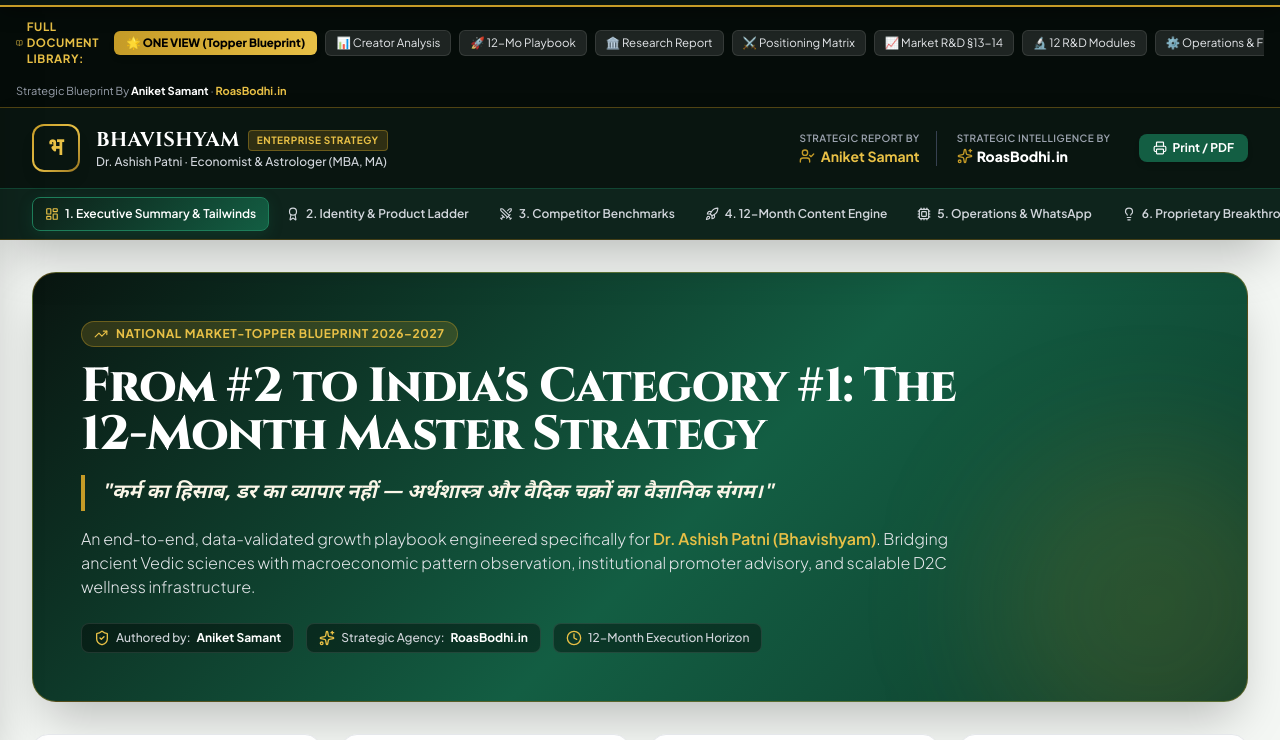
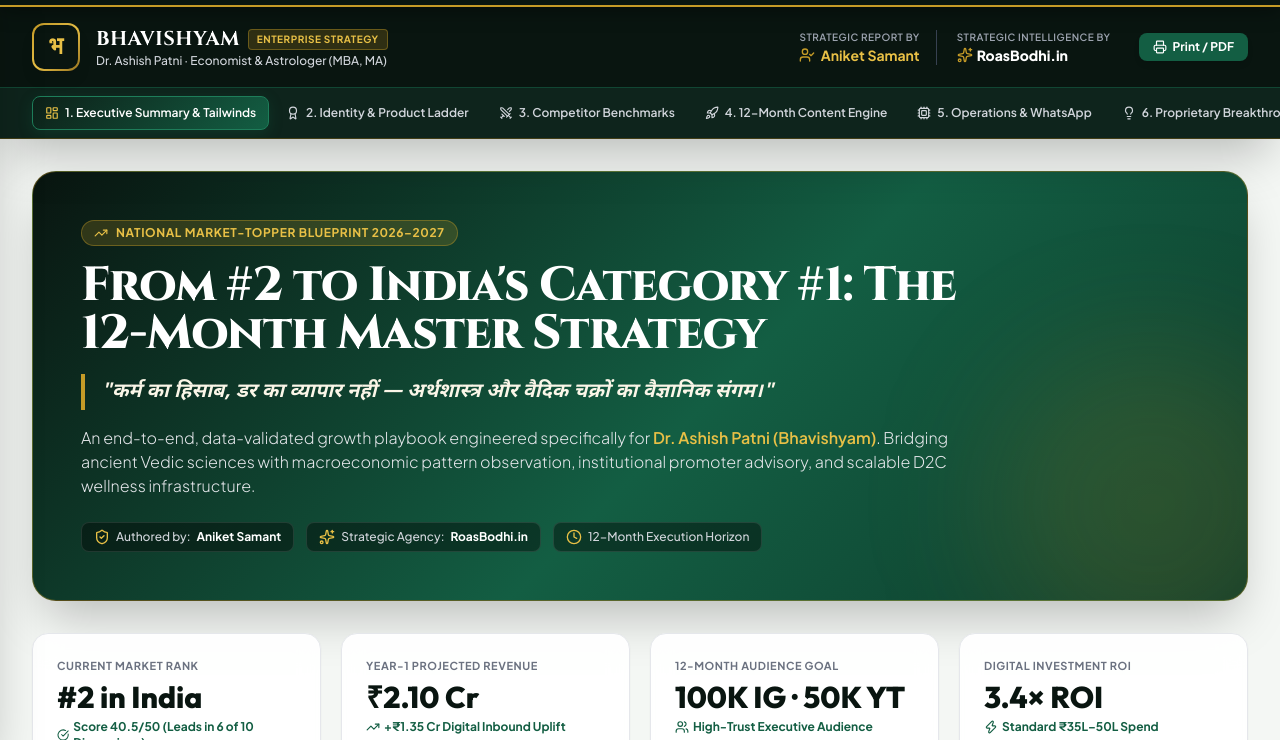
Before and after one commit to aniketpro101-hub/dr-ashish-patni-strategy, a website: page public/index.html in a window 1280 px wide. Shown: the part 48-788 px from the top of the page. Drawn offline with nearby package versions, Linux system fonts and the light colour scheme.

Commit message:
Unify top navigation menu across all pages and remove duplicate bar

```diff
--- a/public/index.html
+++ b/public/index.html
@@ -105,31 +105,6 @@
     <div class="p-4 border-t border-gray-800 text-[11px] text-gray-400 space-y-1">
       <div>Report By: <strong class="text-white">Aniket Samant</strong></div>
       <div>Prepared With <strong class="text-[#e8c046]">RoasBodhi.in</strong></div>
-    </div>
-  </div>
-
-  <!-- Top Language Selector & Standalone Document Vault Quick Bar -->
-  <div class="bg-[#050c09] text-white border-b border-[#c59b27]/40 py-2 px-4 text-xs">
-    <div class="max-w-7xl mx-auto flex flex-wrap items-center justify-between gap-3">
-      <div class="flex items-center gap-2 overflow-x-auto py-1 text-[11.5px]">
-        <span class="text-[#e8c046] font-bold uppercase tracking-wider flex items-center gap-1">
-          <i data-lucide="book-open" class="w-3.5 h-3.5"></i> Full Document Library:
-        </span>
-        <a href="/page-one-view.html" class="bg-gradient-to-r from-[#c59b27] to-[#e8c046] text-black font-extrabold px-3 py-1 rounded-md shadow-md hover:opacity-90 transition whitespace-nowrap">🌟 ONE VIEW (Topper Blueprint)</a>
-        <a href="/page-creator-analysis.html" class="bg-white/10 hover:bg-[#135e43] text-gray-200 hover:text-white px-2.5 py-1 rounded-md border border-white/10 transition whitespace-nowrap">📊 Creator Analysis</a>
-        <a href="/page-market-playbook.html" class="bg-white/10 hover:bg-[#135e43] text-gray-200 hover:text-white px-2.5 py-1 rounded-md border border-white/10 transition whitespace-nowrap">🚀 12-Mo Playbook</a>
-        <a href="/page-research-report.html" class="bg-white/10 hover:bg-[#135e43] text-gray-200 hover:text-white px-2.5 py-1 rounded-md border border-white/10 transition whitespace-nowrap">🏛️ Research Report</a>
-        <a href="/page-competitive-positioning.html" class="bg-white/10 hover:bg-[#135e43] text-gray-200 hover:text-white px-2.5 py-1 rounded-md border border-white/10 transition whitespace-nowrap">⚔️ Positioning Matrix</a>
-        <a href="/page-rd-supplement.html" class="bg-white/10 hover:bg-[#135e43] text-gray-200 hover:text-white px-2.5 py-1 rounded-md border border-white/10 transition whitespace-nowrap">📈 Market R&D §13-14</a>
-        <a href="/page-additional-rd.html" class="bg-white/10 hover:bg-[#135e43] text-gray-200 hover:text-white px-2.5 py-1 rounded-md border border-white/10 transition whitespace-nowrap">🔬 12 R&D Modules</a>
-        <a href="/page-operational-intelligence.html" class="bg-white/10 hover:bg-[#135e43] text-gray-200 hover:text-white px-2.5 py-1 rounded-md border border-white/10 transition whitespace-nowrap">⚙️ Operations & Finance</a>
-        <a href="/page-email-seo-team-crisis.html" class="bg-white/10 hover:bg-[#135e43] text-gray-200 hover:text-white px-2.5 py-1 rounded-md border border-white/10 transition whitespace-nowrap">🛡️ Email, SEO & Crisis</a>
-        <a href="/page-strategic-breakthroughs.html" class="bg-white/10 hover:bg-[#135e43] text-gray-200 hover:text-white px-2.5 py-1 rounded-md border border-white/10 transition whitespace-nowrap">💡 8 Breakthroughs</a>
-      </div>
-
-      <div class="hidden sm:flex items-center gap-2 text-[11px] text-gray-400">
-        <span>Strategic Blueprint By <strong class="text-white">Aniket Samant</strong> · <strong class="text-[#e8c046]">RoasBodhi.in</strong></span>
-      </div>
     </div>
   </div>
 
--- a/public/js/nav.js
+++ b/public/js/nav.js
@@ -169,11 +169,14 @@ document.addEventListener('DOMContentLoaded', () => {
 
   document.body.insertBefore(navContainer, document.body.firstChild);
 
-  // Set active link
-  const currentPath = window.location.pathname;
+  // Set active link cleanly matching both .html and clean URLs
+  const currentPath = (window.location.pathname || "/").replace(/\/$/, "") || "/";
   const links = document.querySelectorAll('.bhavishyam-nav-btn');
   links.forEach(l => {
-    if (l.getAttribute('href') === currentPath) {
+    const href = (l.getAttribute('href') || "/").replace(/\/$/, "") || "/";
+    const hrefClean = href.replace(/\.html$/, "");
+    const currentClean = currentPath.replace(/\.html$/, "");
+    if (href === currentPath || hrefClean === currentClean) {
       l.classList.add('active');
     }
   });
```
